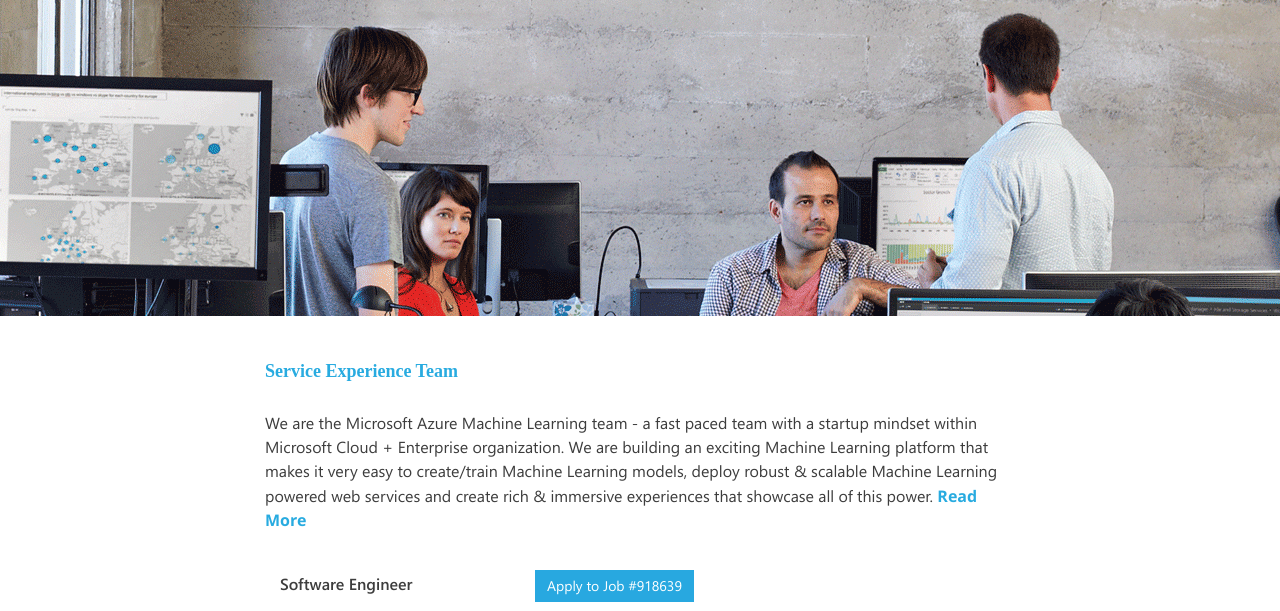
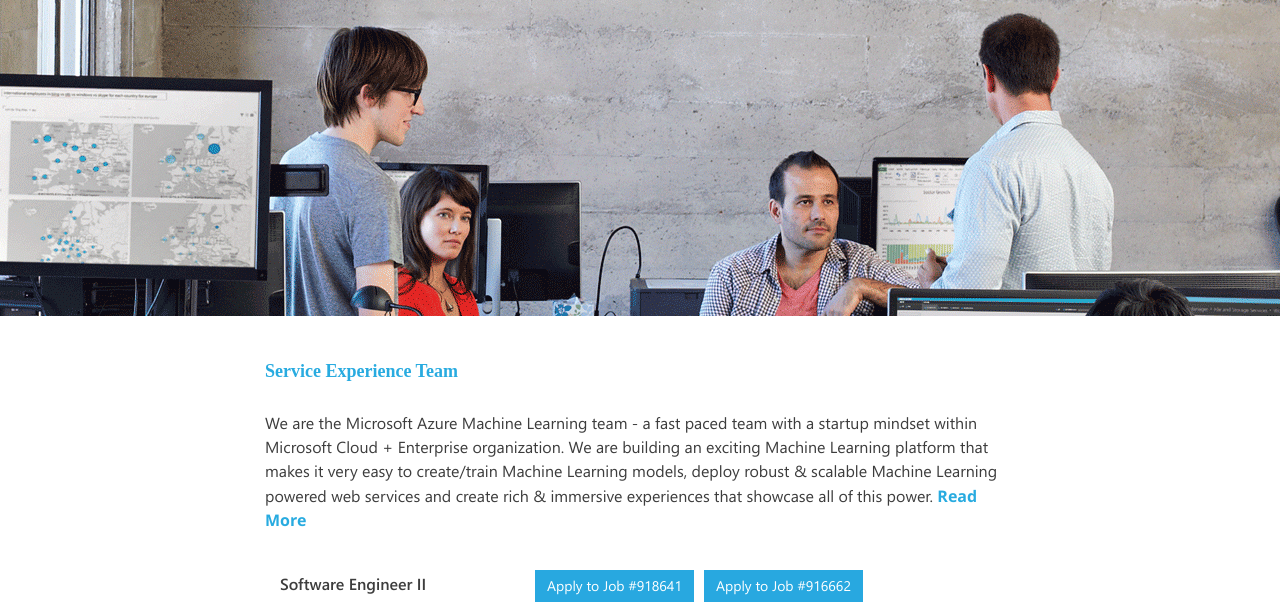
Before and after one commit to azuremljobs/azuremljobs.github.io, a website: page index.html in a window 1280 px wide. Shown: the part 159-770 px from the top of the page. Drawn offline with nearby package versions, Linux system fonts and the light colour scheme; a web font is replaced by a local one.

Commit message:
Update index.html

```diff
--- a/index.html
+++ b/index.html
@@ -91,16 +91,6 @@
                 </div>
 
                 <div class="jobs">
-                    <div class="row">
-                        <div class="job-title col-xs-6 col-sm-4">
-                            Software Engineer
-                        </div>
-                        <div class="job-links col-xs-6 col-sm-8">
-                            <a class="btn btn-default" target="_blank"
-                               href="https://careers.microsoft.com/jobdetails.aspx?jid=177424"
-                               role="button">Apply to Job #918639</a>
-                        </div>
-                    </div>
                     <div class="row">
                         <div class="job-title col-xs-6 col-sm-4">
                             Software Engineer II
```
